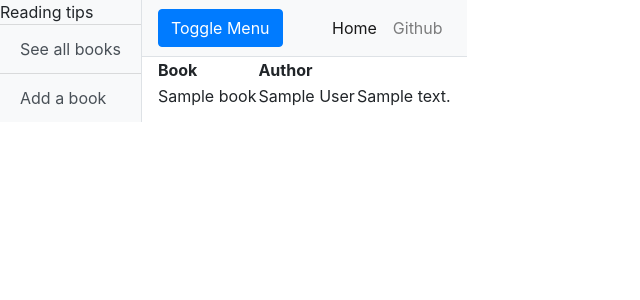
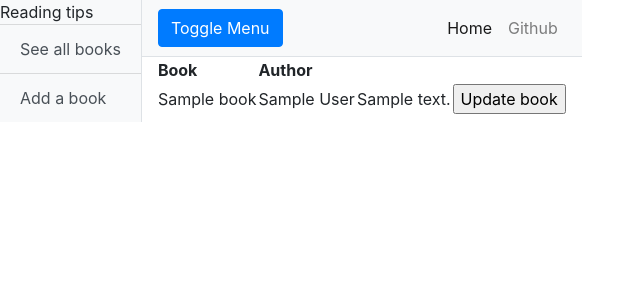
Before and after one commit to Konsulttiktukka-Consulting/OT-miniprojekti, a Flask app: page /books in a window 1280 px wide. Shown: the top 300 px of the page, without its empty margins (0-640 px from the left). Run offline with Flask 2, Linux system fonts and the light colour scheme; tables that the repository leaves empty hold one stand-in row (values such as "Sample post"); some libraries are stand-ins or nearby versions.

Commit message:
Add book update functionality

```diff
--- a/application/__init__.py
+++ b/application/__init__.py
@@ -7,17 +7,13 @@ from flask_sqlalchemy import SQLAlchemy
 
 import os
 
-
-
 if os.environ.get("HEROKU"):
     app.config["SQLALCHEMY_DATABASE_URI"] = os.environ.get("DATABASE_URL")
 else:
-
     app.config["SQLALCHEMY_DATABASE_URI"] = "sqlite:///books.db"
     app.config["SQLALCHEMY_ECHO"] = True
 
 db = SQLAlchemy(app)
-
 
 from application.books import models
 from application.books import views
--- a/application/books/views.py
+++ b/application/books/views.py
@@ -1,6 +1,8 @@
 from application import app,db
 from flask import render_template, request, redirect, url_for
+
 from application.books.models import Book
+from application.books.forms import BookForm
 
 @app.route("/books", methods=["GET"])
 def books_index():
@@ -17,3 +19,21 @@ def books_create():
     db.session().add(newBook)
     db.session().commit()
     return redirect(url_for("books_index"))
+
+@app.route("/books/<book_id>/", methods=["GET", "POST"])
+def books_contact(book_id):
+    if "update" in request.form:
+        return books_update(book_id)
+    else:
+        return redirect(url_for("books_index"))
+
+@app.route("/books/update/<book_id>/", methods=["GET", "POST"])
+def books_update(book_id):
+    book = Book.query.get(book_id)
+    form = BookForm(obj=book)
+
+    if form.validate_on_submit():
+        form.populate_obj(book)
+        db.session().commit()
+
+    return render_template("books/update.html", book=book, form=form)
--- a/application/templates/books/list.html
+++ b/application/templates/books/list.html
@@ -11,7 +11,11 @@
     <td>{{ book.name }}</td>
     <td>{{ book.author }}</td>
     <td>{{ book.description }}</td>
-
+    <td>
+      <form method="POST" action="{{ url_for('books_contact', book_id=book.id) }}" >
+        <input type="submit" name="update" value="Update book"/>
+      </form>
+    </td>
   </tr>
   {% endfor %}
 </table>
--- a/requirements.txt
+++ b/requirements.txt
@@ -3,6 +3,7 @@ attrs==19.3.0
 Click==7.0
 Flask==1.1.1
 Flask-SQLAlchemy==2.4.1
+Flask-WTF==0.14.2
 importlib-metadata==0.23
 itsdangerous==1.1.0
 Jinja2==2.10.3
@@ -20,3 +21,4 @@ Werkzeug==0.16.0
 zipp==0.6.0
 gunicorn==20.0.0
 psycopg2==2.7.7
+WTForms==2.2.1
```
Also changed, not shown: application/books/forms.py (added, +10 -0 lines), application/templates/books/update.html (added, +41 -0 lines). Lines whose indentation alone changed are shown as unchanged.
